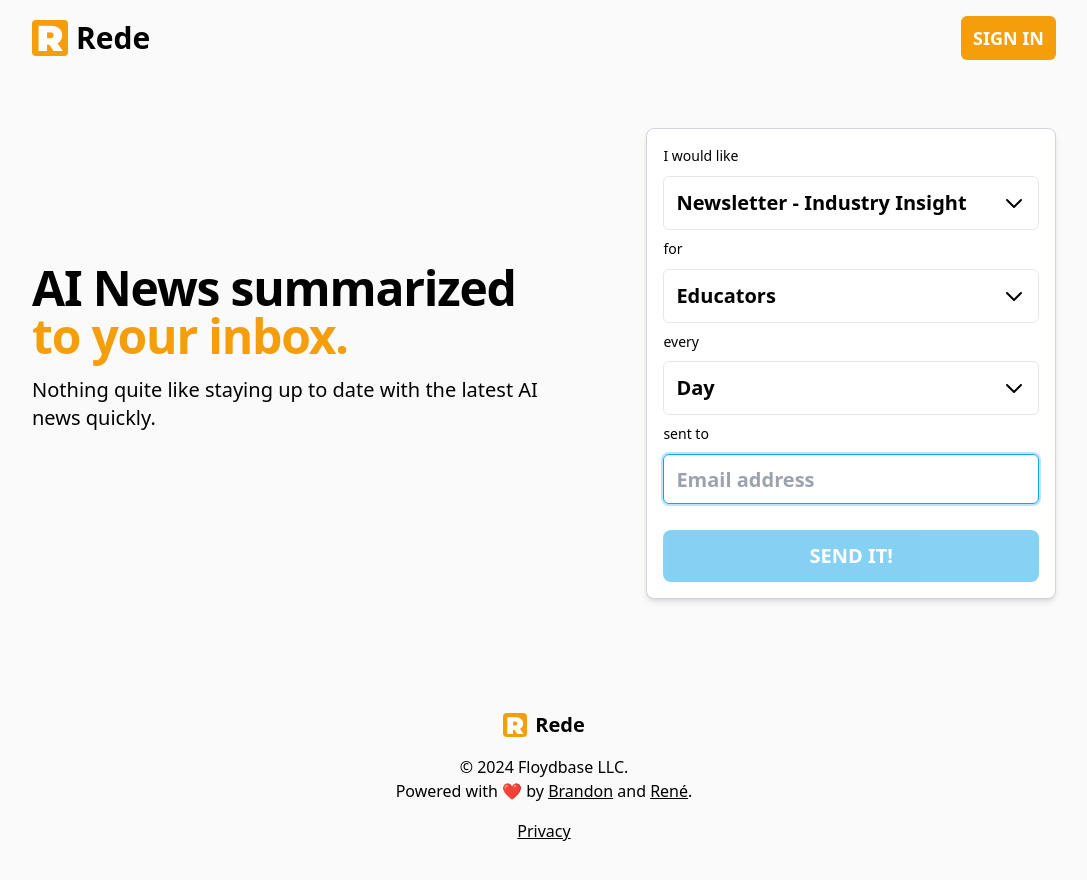
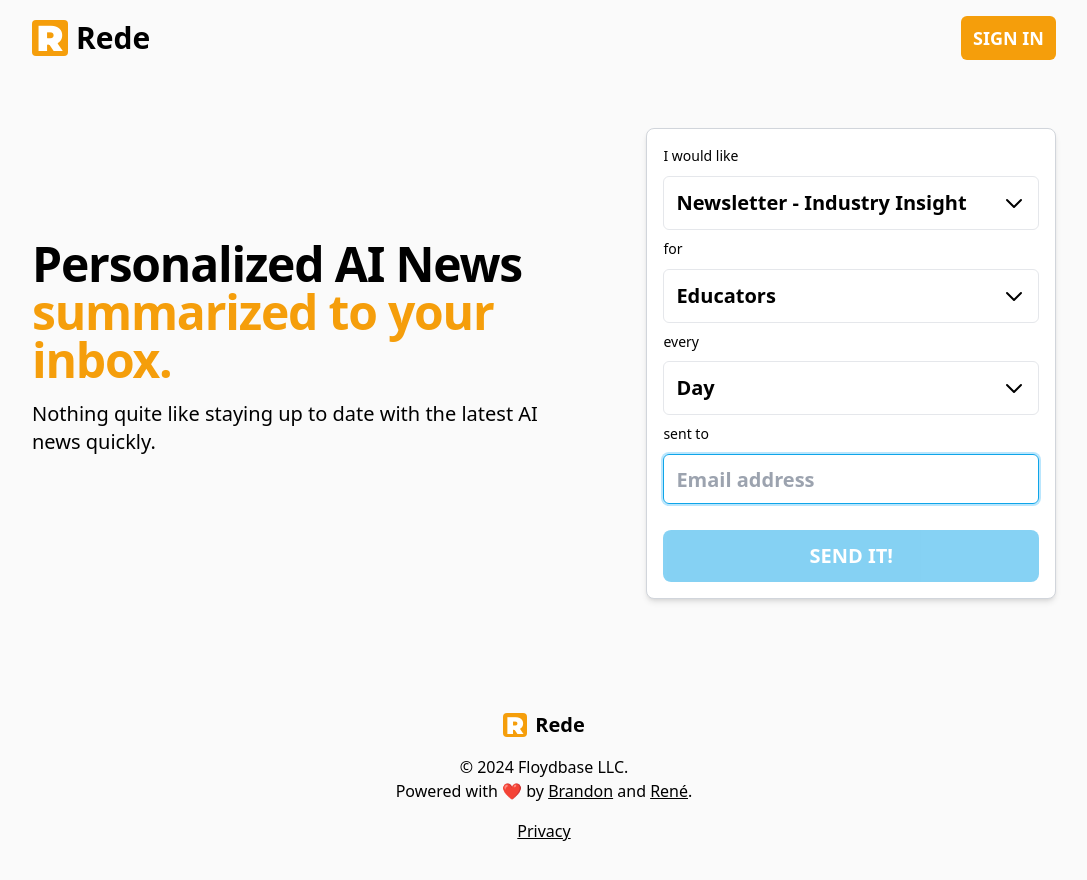
Before and after one commit to bsord/rede, a React (Vite) app in the folder web-ui/: page / in a window 1280 px wide. Shown: the top 880 px of the page, without its empty margins (96-1183 px from the left). Built offline with nearby package versions, Linux system fonts and the light colour scheme.

Commit message:
Update Landing.jsx

```diff
--- a/web-ui/src/features/misc/routes/Landing.jsx
+++ b/web-ui/src/features/misc/routes/Landing.jsx
@@ -14,7 +14,7 @@ export const Landing = () => {
         <div className="w-full p-4 py-16 md:p-8 md:py-16 bg-zinc-50">
           <div className="w-full max-w-5xl mx-auto flex flex-col md:flex-row items-center justify-between text-center md:text-left ">
             <div className="md:w-1/2 mb-8 md:mb-0 text-black">
-              <h4 className="text-5xl font-bold tracking-tight leading-none mb-4">AI News summarized <span className="text-amber-500">to your inbox.</span></h4>
+              <h4 className="text-5xl font-bold tracking-tight leading-none mb-4">Personalized AI News <span className="text-amber-500">summarized to your inbox.</span></h4>
               <p className="max-w-3xl mb-6 font-light text-xl lg:mb-8 md:text-lg lg:text-xl leading-relaxed">
                 Nothing quite like staying up to date with the latest AI news quickly.
               </p>
```
